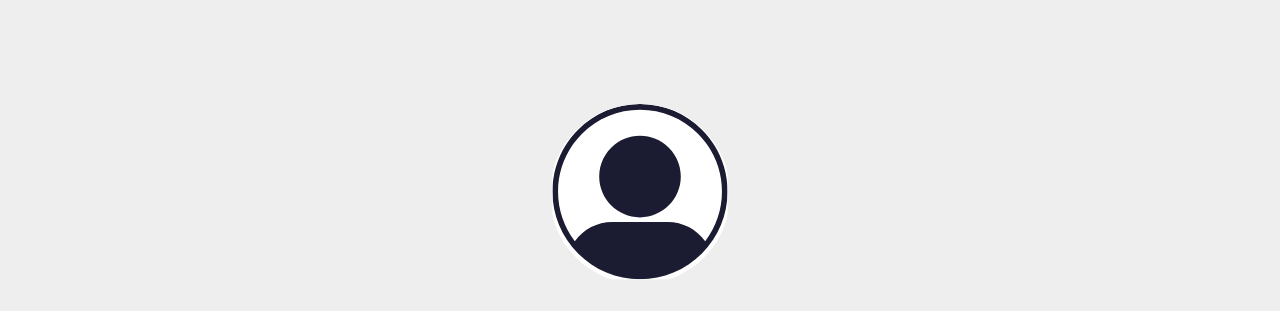
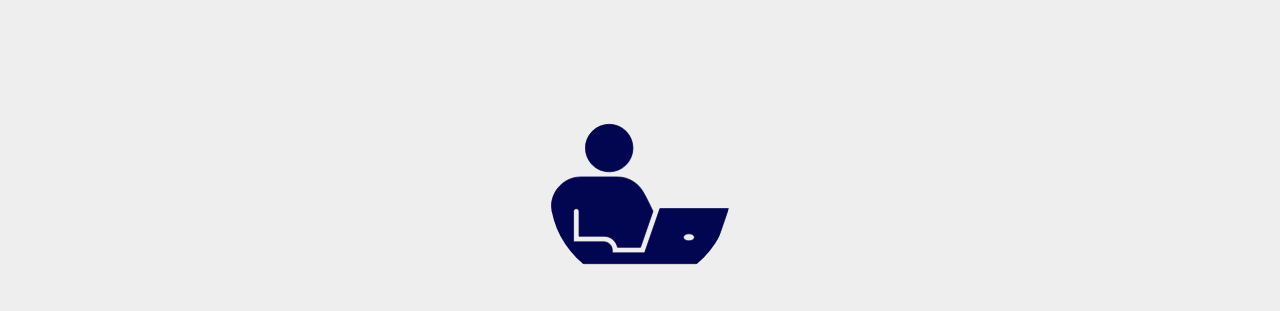
Before and after one commit to angelcgar/portafolio, a plain HTML site: page index.html in a window 1280 px wide. Shown: the part 109-420 px from the top of the page. Drawn offline with nearby package versions, Linux system fonts and the light colour scheme; a web font is replaced by a local one.

Commit message:
actualizar hero-imagen-desarrollador

```diff
--- a/index.html
+++ b/index.html
@@ -86,7 +86,7 @@
       >
         <img
           class="hero-imagen-desarrollador rounded-circle"
-          src="imagenes/imagenes-desarrolladores/desarrollador-ejemplo.svg"
+          src="imagenes/iconos/use-computer-work-designer-computer-programmer-svgrepo-com.svg"
           alt="Foto de Angel Contreras"
         />
         <h1>Hola, soy Angel Contreras</h1>
```
